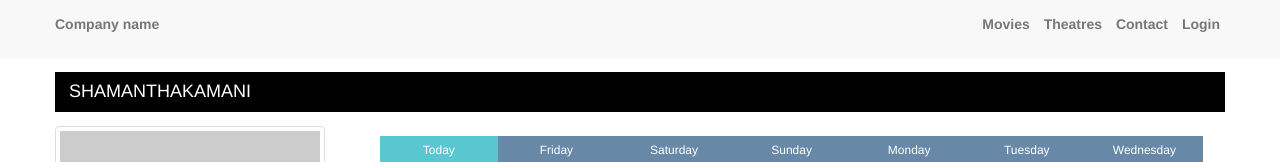
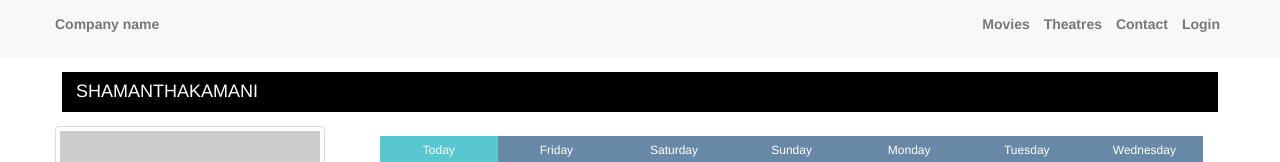
Before and after one commit to thirupathiraov/alphamv, a plain HTML site: page BookTicket_01.html in a window 1280 px wide. Shown: the top 162 px of the page. Drawn offline with Linux system fonts and the light colour scheme; placeholder pictures from the web are drawn by us.

Commit message:
Made chages to CSS

```diff
--- a/css/moviebook.css
+++ b/css/moviebook.css
@@ -33,7 +33,7 @@ header a, header li {
 .mov-title-disp{
     background-color: black;
     color : white;
-    margin : 1em 0px;
+    margin : 1em 0.5em;
     padding-left: 1em;
 }
 
```
